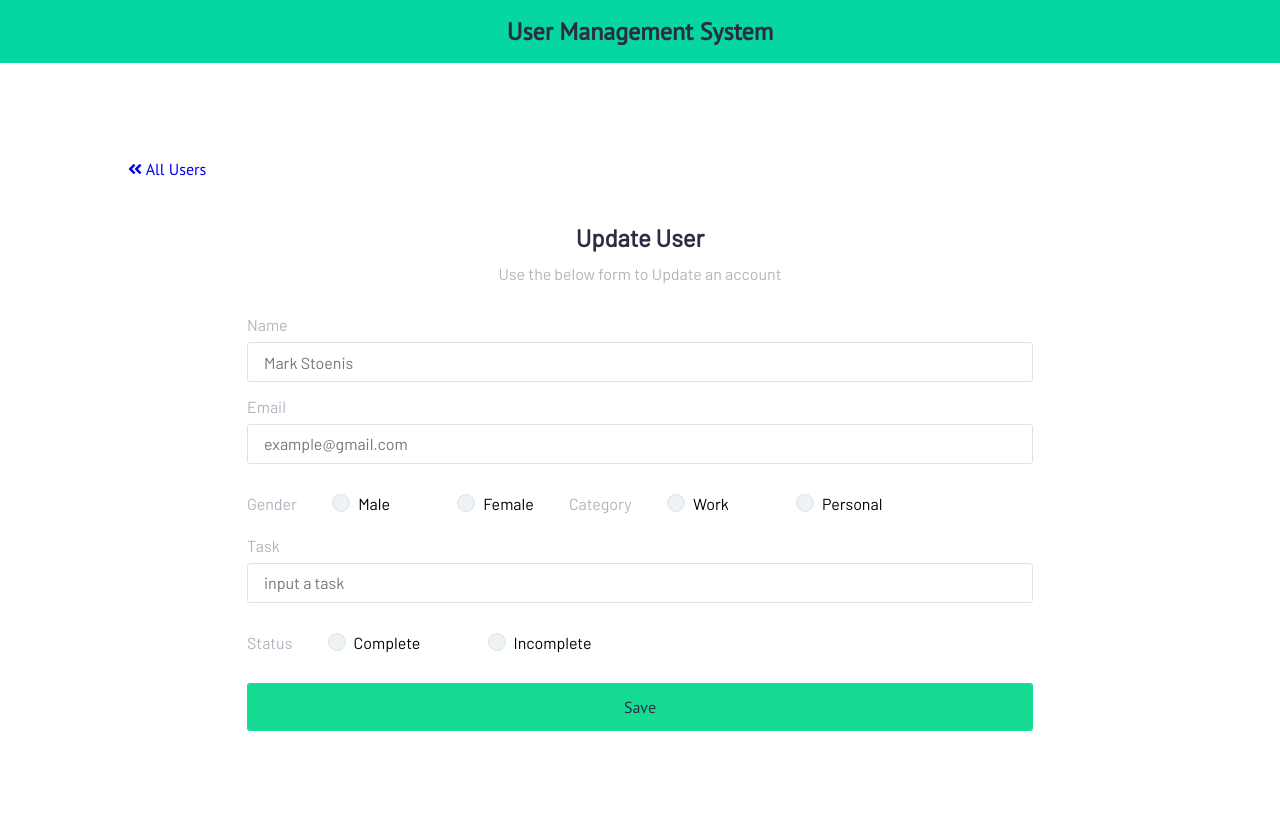
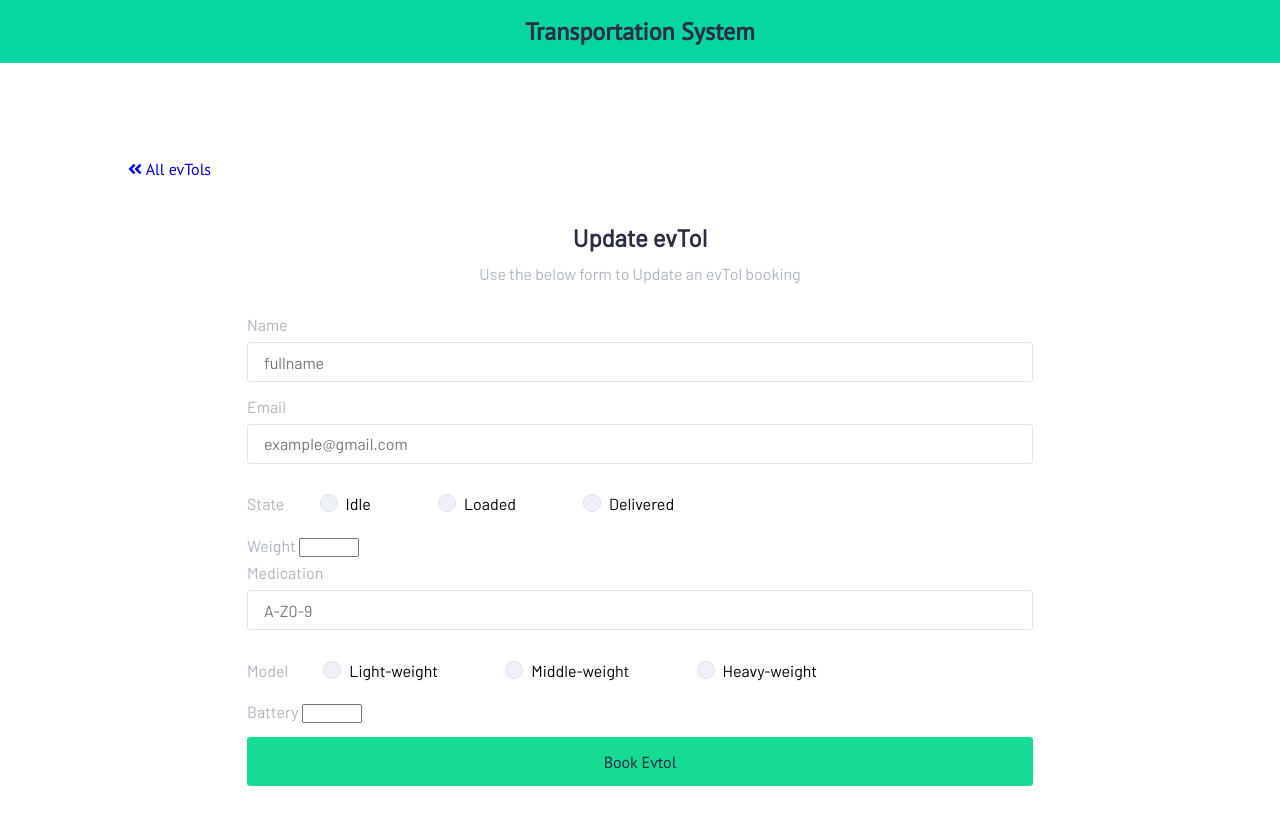
Before and after one commit to gentomacine/crud-app, a Node server app: page /update-user in a window 1280 px wide. Before the commit the page ends 731 px from the top, so only its background shows below. Run offline with Node 20, Linux system fonts and the light colour scheme; some libraries are stand-ins or nearby versions.

Commit message:
evtol transport

```diff
--- a/server/controller/controller.js
+++ b/server/controller/controller.js
@@ -12,10 +12,11 @@ exports.create = (req, res) => {
     const user = new Userdb({
         name: req.body.name,
         email: req.body.email,
-        gender: req.body.gender,
-        task: req.body.task,
-        category: req.body.category,
-        status: req.body.status
+        state: req.body.state,
+        battery: req.body.battery,
+        weight: req.body.weight,
+        model: req.body.model,
+
     })
 
     // save user in the database
--- a/views/add_user.ejs
+++ b/views/add_user.ejs
@@ -8,12 +8,12 @@
     <div class="container">
         <div class="box-nav d-flex justify-between">
            <div class="filter">
-               <a href="/"><i class="fas fa-angle-double-left"></i> All Users</a>
+               <a href="/"><i class="fas fa-angle-double-left"></i> All Orders</a>
            </div>
         </div>
         <div class="form-title text-center">
-            <h2 class="text-dark">New User</h2>
-            <span class="text-light">Use the below form to create a new account</span>
+            <h2 class="text-dark">New Order</h2>
+            <span class="text-light">Use the below form to order an evTol</span>
         </div>
 
         <!-- add user form -->
--- a/views/include/_header.ejs
+++ b/views/include/_header.ejs
@@ -3,7 +3,7 @@
 <head>
     <meta charset="UTF-8">
     <meta name="viewport" content="width=device-width, initial-scale=1.0">
-    <title>CRUD Application</title>
+    <title>Transportation System</title>
 
     <link rel="stylesheet" href="https://cdnjs.cloudflare.com/ajax/libs/font-awesome/5.15.1/css/all.min.css" integrity="sha512-+4zCK9k+qNFUR5X+cKL9EIR+ZOhtIloNl9GIKS57V1MyNsYpYcUrUeQc9vNfzsWfV28IaLL3i96P9sdNyeRssA==" crossorigin="anonymous" />
     <link rel="stylesheet" href="css/style.css">
@@ -15,7 +15,7 @@
             <nav>
                 <div class="container">
                     <div class="text-center">
-                        <a href="/" class="nav-brand text-dark">User Management System</a>
+                        <a href="/" class="nav-brand text-dark">Transportation  System</a>
                     </div>
                 </div>
             </nav>
--- a/views/update_user.ejs
+++ b/views/update_user.ejs
@@ -8,12 +8,12 @@
     <div class="container">
         <div class="box-nav d-flex justify-between">
            <div class="filter">
-               <a href="/"><i class="fas fa-angle-double-left"></i> All Users</a>
+               <a href="/"><i class="fas fa-angle-double-left"></i> All evTols</a>
            </div>
         </div>
         <div class="form-title text-center">
-            <h2 class="text-dark">Update User</h2>
-            <span class="text-light">Use the below form to Update an account</span>
+            <h2 class="text-dark">Update evTol</h2>
+            <span class="text-light">Use the below form to Update an evTol booking</span>
         </div>
 
         <!-- add user form -->
@@ -22,53 +22,67 @@
     <div class="new_user">
         <div class="form-group">
             <label for="name" class="text-light">Name</label>
-            <input type="hidden" name="id" value="<%= user._id %>">
-            <input type="text" name="name" value="<%= user.name %>" placeholder="Mark Stoenis">
+            <input type="hidden" name="id" value="">
+            <input type="text" name="name" value="" placeholder="fullname">
         </div>
         <div class="form-group">
             <label for="Email" class="text-light">Email</label>
-            <input type="text" name="email" value="<%= user.email%>" placeholder="example@gmail.com">
+            <input type="text" name="email" value="" placeholder="example@gmail.com">
         </div>
         <div class="form-group">
-            <label for="gender" class="text-light">Gender</label>
+            <label for="gender" class="text-light">State</label>
             <div class="radio inline">
-                <input type="radio" id="radio-2" name="gender" value="Male" <%= user.gender == 'Male' ? 'checked' : '' %>>
-                <label for="radio-2" class="radio-label">Male</label>
+                <input type="radio" id="radio-1" name="state" value="Idle" >
+                <label for="radio-1" class="radio-label">Idle</label>
+            </div>
+            <div class="radio inline">
+                <input type="radio" id="radio-2" name="state" value="Loading" >
+                <label for="radio-2" class="radio-label">Loaded</label>
+
+            </div>
+            <div class="radio inline">
+                <input type="radio" id="radio-3" name="gender" value="Delivered" >
+                <label for="radio-3" class="radio-label">Delivered</label>
             </div>
 
+        </div>
+        <div class="form-group">
+            <label for="status" class="text-light">Weight</label>
+            <input type="number" id="status" name="status" min="25" max="500">
+          </div>
+
+        <div class="form-group">
+            <label for="Medication" class="text-light">Medication</label>
+            <input type="text" name="medication" value="" placeholder="A-Z0-9">
+        </div>
+        <div class="form-group">
+            <label for="model" class="text-light">Model</label>
             <div class="radio inline">
-                <input type="radio" id="radio-3" name="gender" value="Female"  <%= user.gender == 'Female' ? 'checked' : '' %> >
-                <label for="radio-3" class="radio-label">Female</label>
-            </div>
-            <label for="gender" class="text-light">Category</label>
-            <div class="radio inline">
-                <input type="radio" id="radio-7" name="category" value="Work"  <%= user.category == 'Work' ? 'checked' : '' %> >
-                <label for="radio-7" class="radio-label">Work</label>
+                <input type="radio" id="radio-4" name="model" value="Lightweight" >
+                <label for="radio-4" class="radio-label">Light-weight</label>
             </div>
             <div class="radio inline">
-                <input type="radio" id="radio-6" name="category" value="personal"  <%= user.category == 'Personal' ? 'checked' : '' %> >
-                <label for="radio-6" class="radio-label">Personal</label>
+                <input type="radio" id="radio-5" name="model" value="Middleweight" >
+                <label for="radio-5" class="radio-label">Middle-weight</label>
+
             </div>
-            <div class="form-group">
-                <label for="Task" class="text-light">Task</label>
-                <input type="text" name="task" value="<%= user.task%>" placeholder="input a task">
+            <div class="radio inline">
+                <input type="radio" id="radio-6" name="model" value="Heavyweight" >
+                <label for="radio-6" class="radio-label">Heavy-weight</label>
             </div>
+
         </div>
 
-        <div class="form-group">
-            <label for="gender" class="text-light">Status</label>
-            <div class="radio inline">
-                <input type="radio" id="radio-4" name="status" value="Complete" <%= user.status == 'Active' ? 'checked' : '' %> >
-                <label for="radio-4" class="radio-label">Complete</label>
-            </div>
-            <div class="radio inline">
-                <input type="radio" id="radio-5" name="status" value="Incomplete" <%= user.status == 'Inactive' ? 'checked' : '' %> >
-                <label for="radio-5" class="radio-label">Incomplete</label>
-            </div>
-        </div>
+
 
         <div class="form-group">
-            <button type="submit" class="btn text-dark update">Save</button>
+            <label for="status" class="text-light">Battery</label>
+            <input type="number" id="status" name="status" min="25" max="100">
+          </div>
+
+
+        <div class="form-group">
+            <button type="submit" class="btn text-dark update">Book Evtol</button>
         </div>
 
     </div>
```
Also changed, not shown: server/model/model.js (+57 -7 lines), views/include/_form.ejs (+35 -24 lines), views/include/_show.ejs (+5 -4 lines), views/index.ejs (+6 -6 lines), views/register.ejs (added, +46 -0 lines), README.md, 1 other file.
